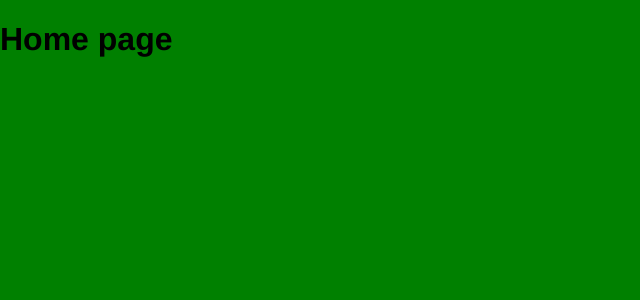
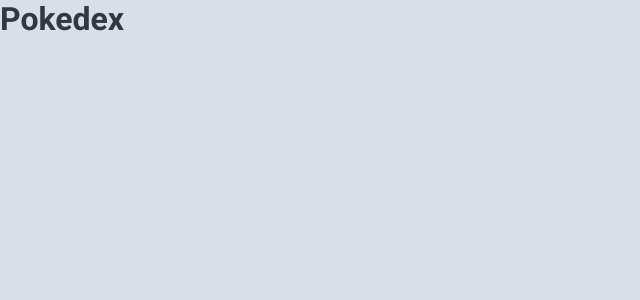
Before and after one commit to heraldofortuna/pokedex-duna-react, a React (Create React App) app in the folder duna-frontend/: page / in a window 1280 px wide. Shown: the top 300 px of the page, without its empty margins (0-640 px from the left). Built offline with nearby package versions, Linux system fonts and the light colour scheme.

Commit message:
I implemented all global styles

```diff
--- a/duna-frontend/src/globalStyles.tsx
+++ b/duna-frontend/src/globalStyles.tsx
@@ -1,11 +1,27 @@
 import { createGlobalStyle } from "styled-components";
 
 const GlobalStyle = createGlobalStyle`
-  body {
-    background-color: green;
-    font-family: Open-Sans, Helvetica, Sans-Serif;
+  @import url('https://fonts.googleapis.com/css2?family=Roboto:wght@400;700;900&display=swap');
+
+  :root {
+    --white: #FFFFFF;
+    --black: #303943;
+    --gray: #B3B6BA;
+    --light-gray: #D9DFE9;
+    --blue: #98A2E6;
+    --pink: #F5A5C2;
+  }
+
+  * {
+    color: var(--black);
+    font-family: 'Roboto', sans-serif;
+    box-sizing: border-box;
     padding: 0;
     margin: 0;
+  }
+
+  body {
+    background-color: var(--light-gray);
   }
 `;
 
--- a/duna-frontend/src/screens/Home.tsx
+++ b/duna-frontend/src/screens/Home.tsx
@@ -1,5 +1,5 @@
 function Home() {
-  return <h1>Home page</h1>;
+  return <h1>Pokedex</h1>;
 }
 
 export default Home;
```
